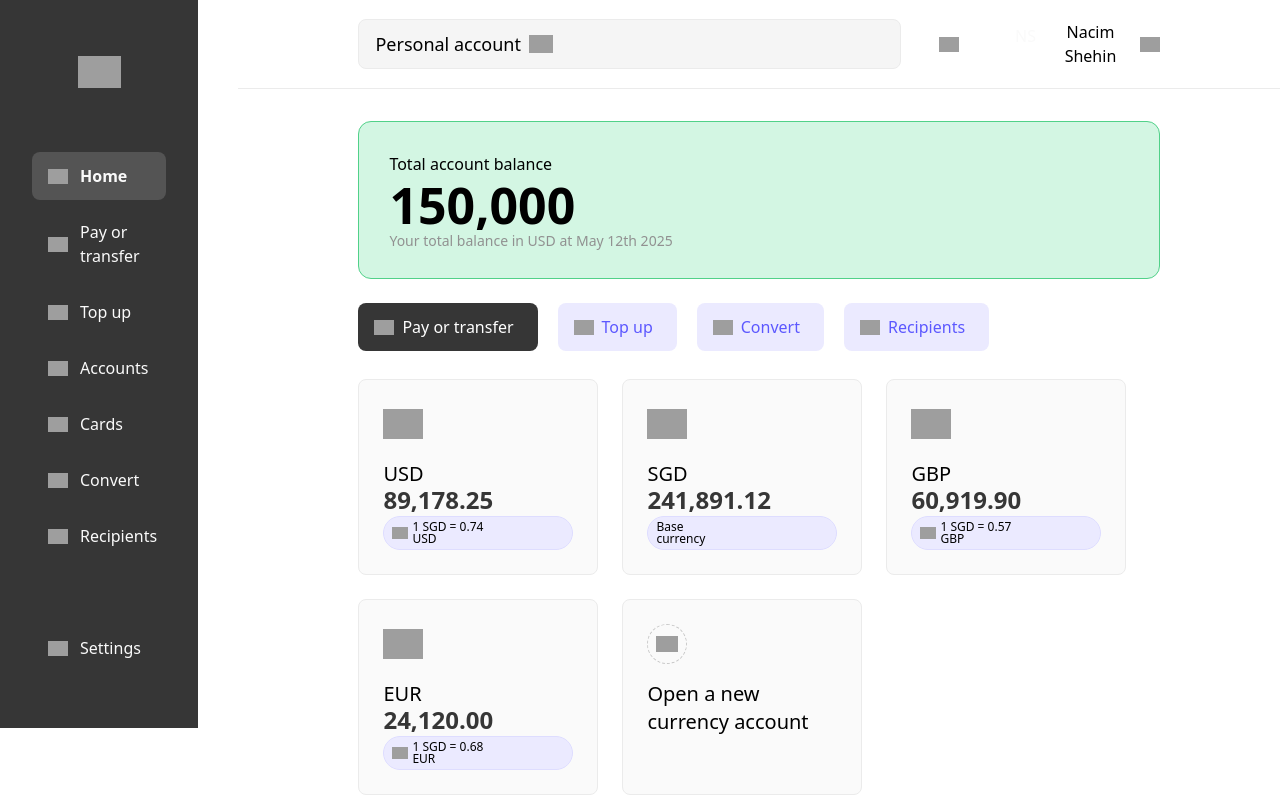
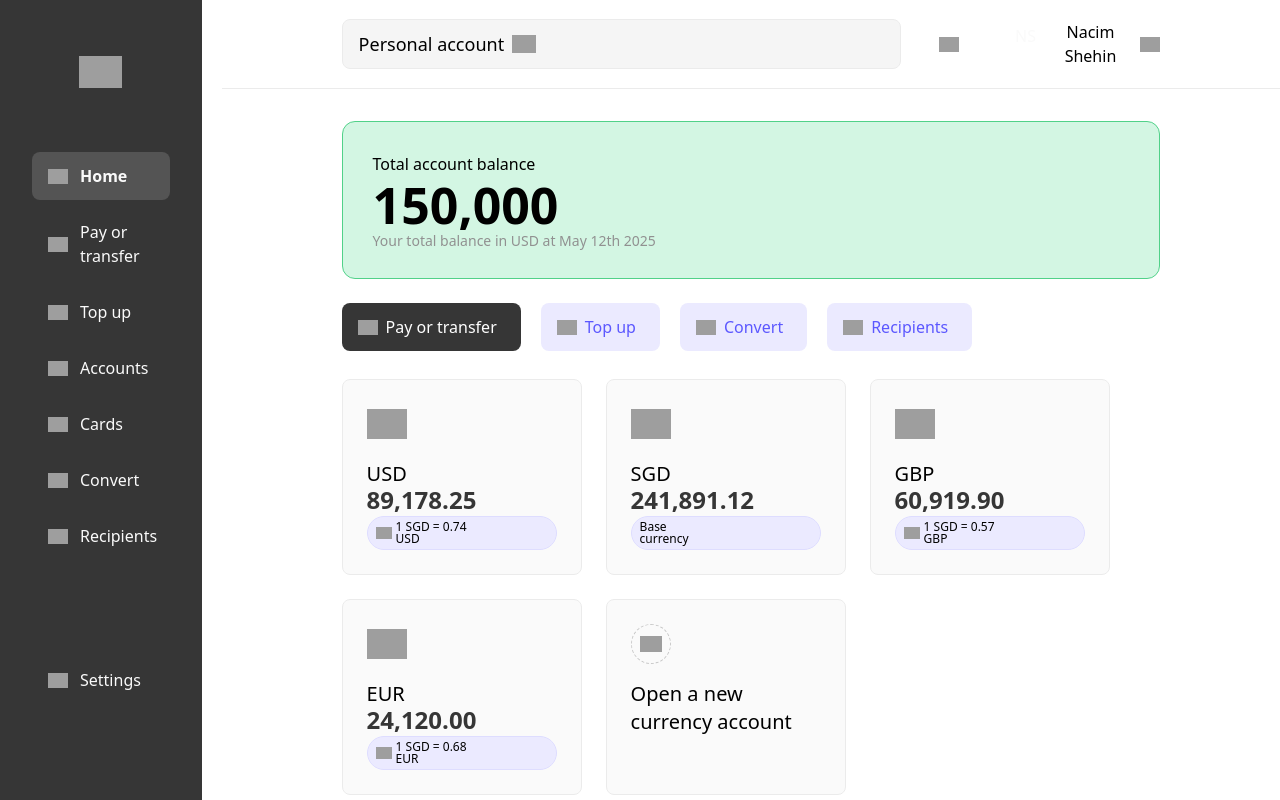
Before and after one commit to nacimshehin90/visual-clone-ui-wizard, a React (Vite) app: page / in a window 1280 px wide. Shown: the top 800 px of the page. Built offline with nearby package versions, Linux system fonts and the light colour scheme; grey boxes are pictures that could not be loaded.

Commit message:
Fix: Sidebar to the bottom
Move the sidebar content to the bottom of the page.

```diff
--- a/src/components/dashboard/DashboardLayout.tsx
+++ b/src/components/dashboard/DashboardLayout.tsx
@@ -1,3 +1,4 @@
+
 import React from 'react';
 import { Sidebar } from './Sidebar';
 import { TopNav } from './TopNav';
@@ -8,15 +9,15 @@ interface DashboardLayoutProps {
 
 export const DashboardLayout: React.FC<DashboardLayoutProps> = ({ children }) => {
   return (
-    <div className="bg-white overflow-hidden">
-      <div className="gap-5 flex max-md:flex-col max-md:items-stretch">
+    <div className="bg-white min-h-screen overflow-hidden">
+      <div className="flex h-screen max-md:flex-col max-md:items-stretch">
         <div className="w-[16%] max-md:w-full max-md:ml-0">
           <Sidebar />
         </div>
-        <div className="w-[84%] ml-5 max-md:w-full max-md:ml-0">
+        <div className="w-[84%] ml-5 max-md:w-full max-md:ml-0 overflow-auto h-screen">
           <div className="w-full max-md:max-w-full">
             <TopNav />
-            <main className="w-full overflow-hidden pt-8 px-[120px] max-md:max-w-full max-md:px-5">
+            <main className="w-full overflow-auto pt-8 px-[120px] pb-8 max-md:max-w-full max-md:px-5">
               {children}
             </main>
           </div>
--- a/src/components/dashboard/Sidebar.tsx
+++ b/src/components/dashboard/Sidebar.tsx
@@ -1,3 +1,4 @@
+
 import React from 'react';
 
 const navItems = [
@@ -12,7 +13,7 @@ const navItems = [
 
 export const Sidebar: React.FC = () => {
   return (
-    <nav className="w-full overflow-hidden bg-[#363636] mx-auto px-8 py-14 max-md:px-5" role="navigation">
+    <nav className="w-full h-screen overflow-hidden bg-[#363636] mx-auto px-8 py-14 max-md:px-5 flex flex-col" role="navigation">
       <div className="flex w-full items-center gap-3 justify-center">
         <img
           src="https://cdn.builder.io/api/v1/image/assets/5fef96f6a1464afbb033bd371ba8593b/48b29a0565722570d0be901d67f4c64f01ff01f3?placeholderIfAbsent=true"
@@ -35,7 +36,7 @@ export const Sidebar: React.FC = () => {
         ))}
       </div>
 
-      <div className="w-full max-w-[239px] text-base text-neutral-50 font-normal whitespace-nowrap flex-1 mt-16 max-md:mt-10">
+      <div className="w-full text-base text-neutral-50 font-normal whitespace-nowrap mt-auto mb-10">
         <div className="flex min-h-12 w-full gap-3 bg-[#363636] px-4 py-3">
           <img src="https://cdn.builder.io/api/v1/image/assets/5fef96f6a1464afbb033bd371ba8593b/d8dd5341f37f343bb3752c79341dd5b06fb214a1?placeholderIfAbsent=true" alt="" className="aspect-[1] object-contain w-5 shrink-0" />
           <div className="text-neutral-50">Settings</div>
```
